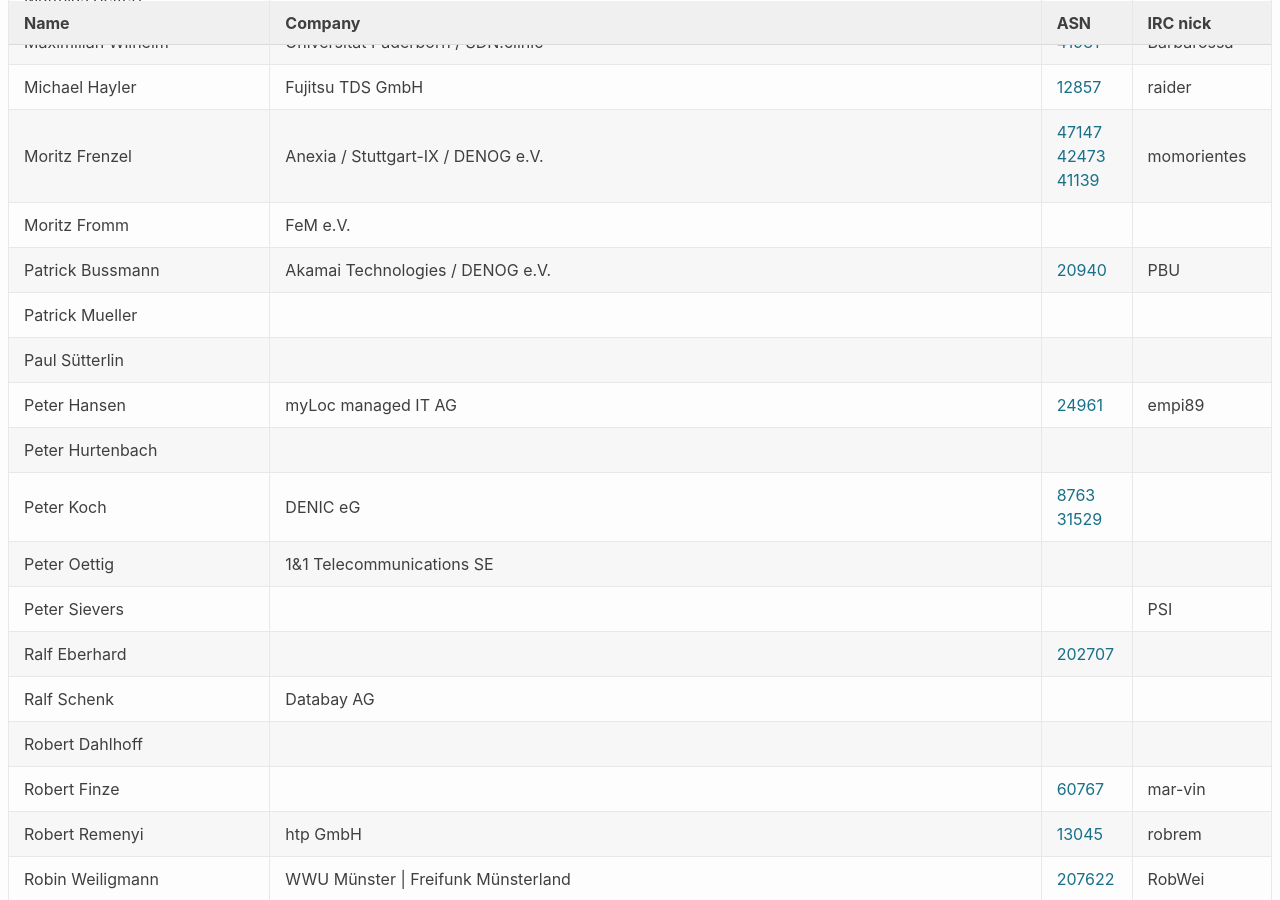
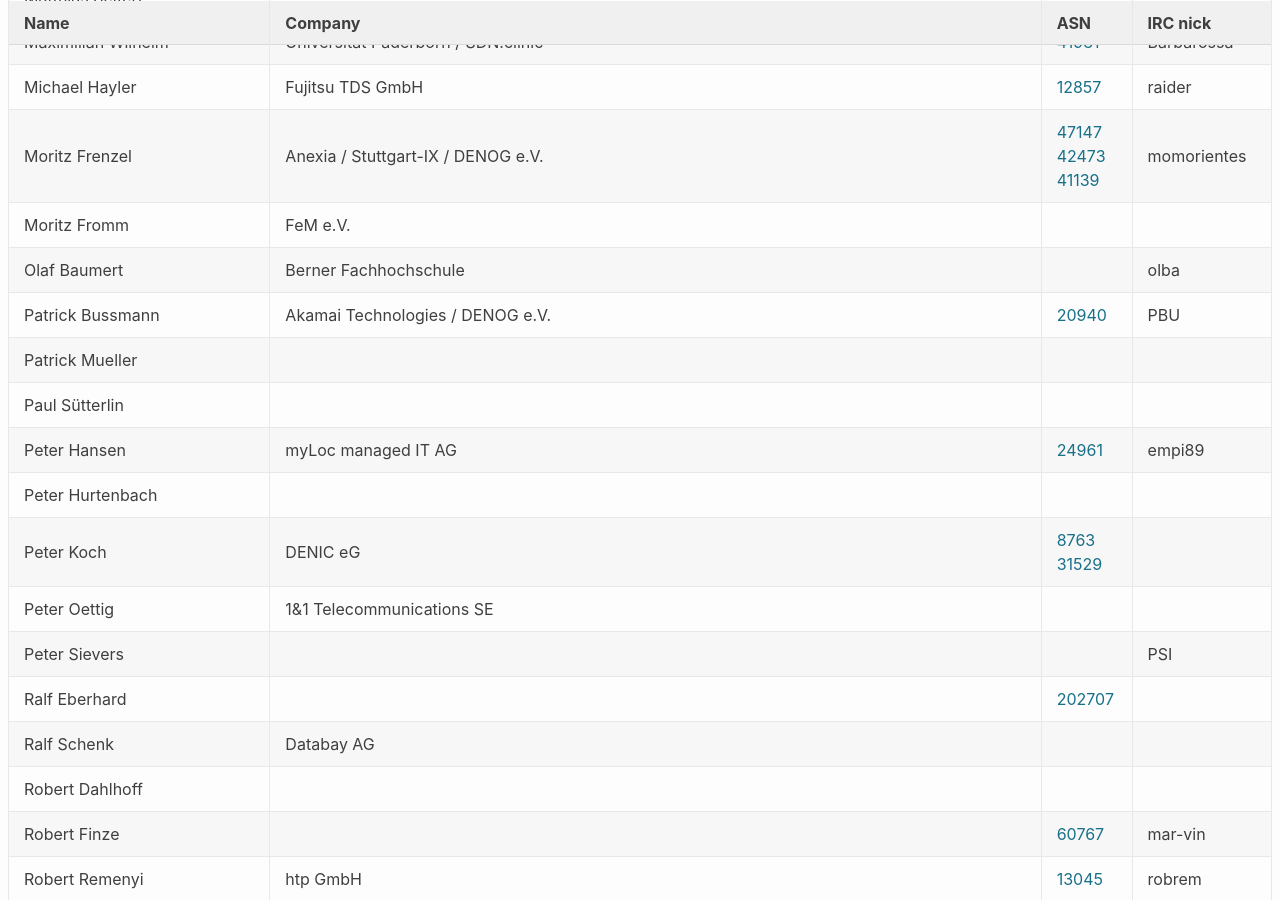
Before and after one commit to denog/pretix-attendeelist, a Jekyll site: the page built from denog2020.markdown, in a window 1280 px wide and 900 px high, scrolled down 4513 px. Built offline with Jekyll 4.4.1, drawn with Linux system fonts in a browser that asks for light colours.

Commit message:
Latest data: Mon Feb  1 23:33:40 UTC 2021

```diff
--- a/_data/attendees_meetup2021-01.json
+++ b/_data/attendees_meetup2021-01.json
@@ -570,6 +570,12 @@
     "asn": null
   },
   {
+    "name": "Olaf Baumert",
+    "company": "Berner Fachhochschule",
+    "irc": "olba",
+    "asn": null
+  },
+  {
     "name": "Patrick Bussmann",
     "company": "Akamai Technologies / DENOG e.V.",
     "irc": "PBU",
```
